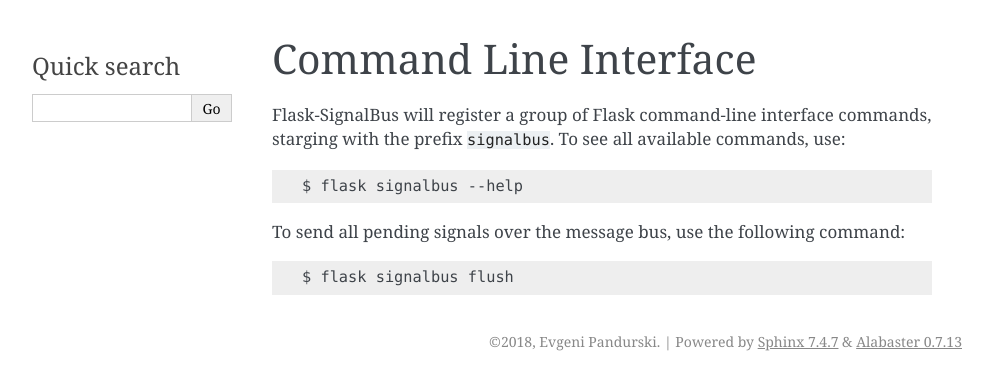
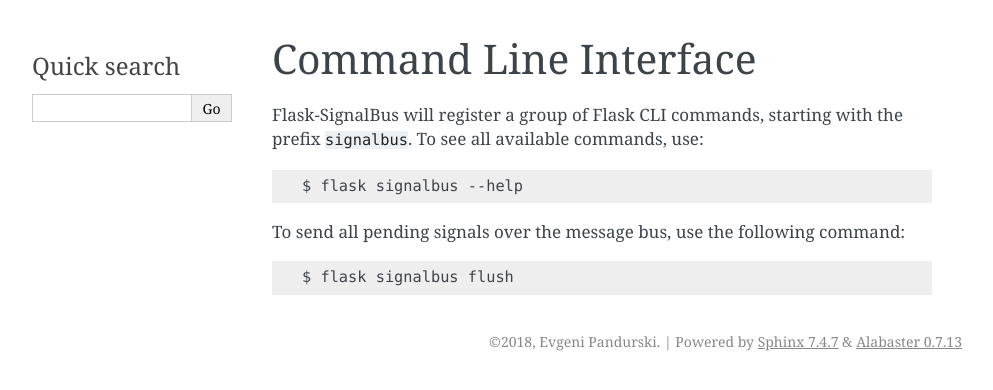
Before and after one commit to epandurski/flask_signalbus, a Sphinx documentation site: the page built from docs/cli.rst, in a window 1280 px wide. Shown: the top 390 px of the page, without its empty margins (148-1141 px from the left). Built offline with Sphinx 7.4.7, drawn with Linux system fonts in a browser that asks for light colours.

Commit message:
Doc fixes

```diff
--- a/docs/cli.rst
+++ b/docs/cli.rst
@@ -3,9 +3,8 @@
 Command Line Interface
 ======================
 
-Flask-SignalBus will register a group of Flask command-line interface
-commands, starging with the prefix ``signalbus``. To see all available
-commands, use::
+Flask-SignalBus will register a group of Flask CLI commands, starting
+with the prefix ``signalbus``. To see all available commands, use::
 
     $ flask signalbus --help
 
--- a/docs/index.rst
+++ b/docs/index.rst
@@ -98,8 +98,7 @@ In order to guarantee that all pending signals are processed and sent
 in time, even when the application that generates them is down, it is
 recommended that pending signals are flushed periodically,
 independently from the application that generates them. This can be
-done as part of a ``cron`` job, for example. (See
-`command-line-interface`.)
+done in a ``cron`` job for example. (See `command-line-interface`.)
 
 
 Application Factory Pattern
```
